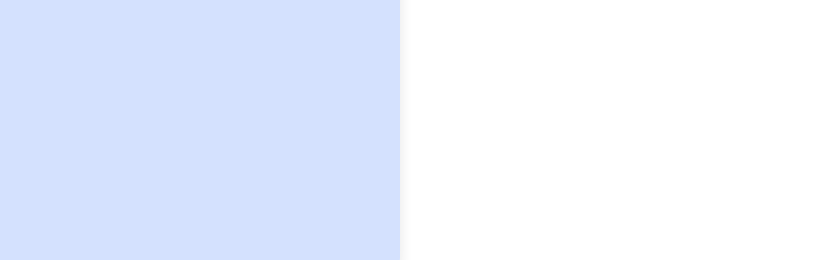
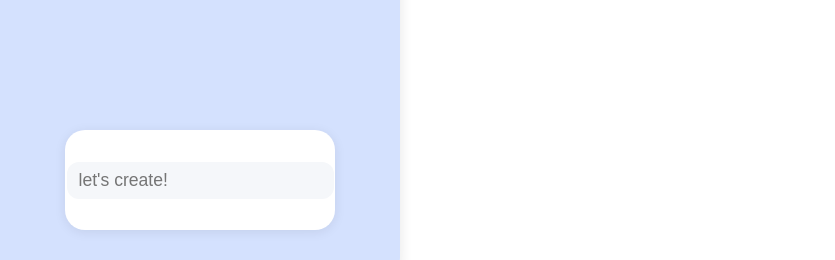
Before and after one commit to Cybertaco360/Thinkboard, a Vue app in the folder Frontend/: page / in a window 1280 px wide. Shown: the part 510-770 px from the top of the page, without its empty margins (0-835 px from the left). Built offline with nearby package versions, Linux system fonts and the light colour scheme.

Commit message:
allan with new text 123454 circle 3

```diff
--- a/Frontend/src/App.vue
+++ b/Frontend/src/App.vue
@@ -3,9 +3,13 @@ import rectangle from "./components/rectanglenode.vue";
 import allancolumn1 from "./components/allancolumn1.vue";
 
 
+
+
 </script>
 
+
 <template>
+
 
   <div>
     <allancolumn1></allancolumn1>
--- a/Frontend/src/components/allancolumn1.vue
+++ b/Frontend/src/components/allancolumn1.vue
@@ -6,18 +6,21 @@
 
     <div class="ai-assistant">
       <Circularallan/>
-
     </div>
 
     <div class="nav-container">
       <!-- Navigation content can go here -->
     </div>
 
+    <div class="input-bottom">
+      <Textinputallan />
+    </div>
   </div>
 </template>
 
 <script setup>
 import Circularallan from './Circularallan.vue';
+import Textinputallan from './textinputallan.vue';
 </script>
 
 <style scoped>
@@ -54,54 +57,12 @@ import Circularallan from './Circularallan.vue';
   overflow-y: auto;
 }
 
-.nav-items {
-  list-style: none;
-  padding: 0;
-  margin: 0;
-}
-
-.nav-item {
-  margin-bottom: 8px;
-}
-
-.nav-link {
-  display: flex;
-  align-items: center;
-  padding: 12px 20px;
-  color: rgba(255,255,255,0.8);
-  text-decoration: none;
-  transition: all 0.2s ease;
-  border-left: 3px solid transparent;
-}
-
-.nav-link:hover {
-  background-color: rgba(255,255,255,0.1);
-  color: white;
-  border-left: 3px solid #3498db;
-}
-
-.icon {
-  margin-right: 12px;
-  font-size: 18px;
-  width: 24px;
+/* Add this to anchor the input at the bottom */
+.input-bottom {
+  padding: 24px 20px;
+  margin-top: auto;
   display: flex;
   justify-content: center;
-}
-
-.label {
-  font-size: 15px;
-}
-
-.footer-container {
-  padding: 16px 20px;
-  border-top: 1px solid rgba(255,255,255,0.1);
-  font-size: 12px;
-  color: rgba(255,255,255,0.5);
-  text-align: center;
-}
-
-.version {
-  margin: 0;
 }
 
 .ai-assistant {
--- /dev/null
+++ b/Frontend/src/components/textinputallan.vue
@@ -0,0 +1,44 @@
+<template>
+  <div class="rectangle">
+    <input
+      v-model="inputText"
+      class="text-input"
+      type="text"
+      placeholder="let's create!"
+    />
+  </div>
+</template>
+
+<script setup>
+import { ref } from 'vue';
+
+const inputText = ref('');
+</script>
+
+<style scoped>
+.rectangle {
+  width: 270px;
+  height: 100px;
+  background-color: #fff;
+  border-radius: 20px;
+  display: flex;
+  align-items: center;
+  justify-content: center;
+  margin: 10%;
+  box-shadow: 0 2px 12px rgba(0,0,0,0.08);
+}
+
+.text-input {
+  width: 90%;
+  padding-right: 12px;
+  padding-left: 12px;
+  padding-top:8px;
+  padding-bottom: 8px;
+  border: none;
+  border-radius: 12px;
+  font-size: 1.1rem;
+  outline: none;
+  background: #f5f7fa;
+  color: #222;
+}
+</style>
```
